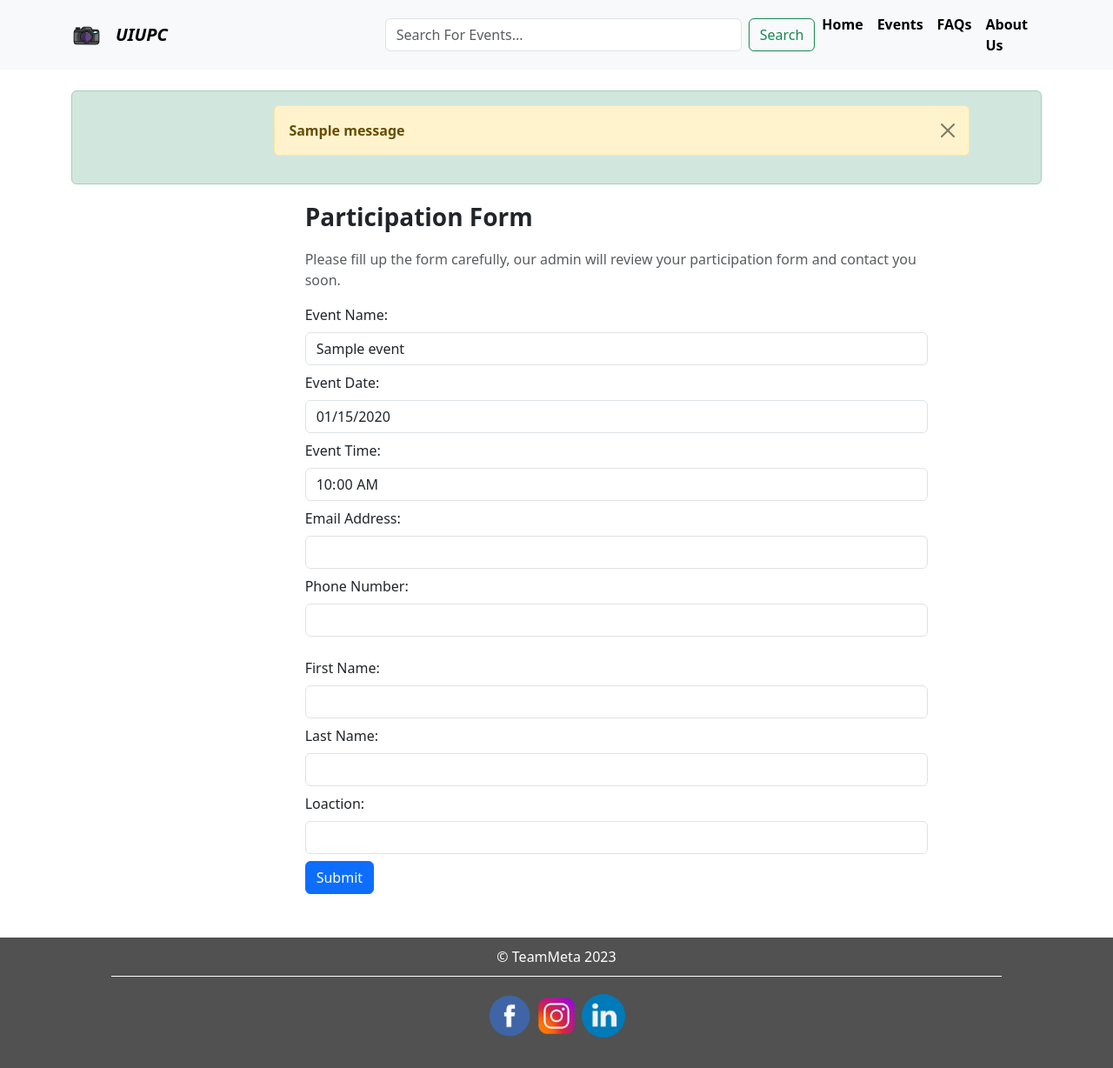
After one commit to mirzaaa101/UIUPhotographyClub-DjangoProject, a Django app: page /participate/1/ in a window 1280 px wide. The commit adds this page. Shown: the whole page at 87% size. Run offline with Django 4.2, Linux system fonts and the light colour scheme; tables that the repository leaves empty hold one stand-in row (values such as "Sample post"); one stand-in notice (Sample message) is shown.

Commit message:
Added Participant Event

```diff
--- a/UIUPC/website/admin.py
+++ b/UIUPC/website/admin.py
@@ -3,9 +3,11 @@ from .models import RegistrationRequest
 from .models import Notice
 from .models import FAQ
 from .models import Event
+from .models import EventRequest
 
 # Register your models here.
 admin.site.register(RegistrationRequest)
 admin.site.register(Notice)
 admin.site.register(FAQ)
 admin.site.register(Event)
+admin.site.register(EventRequest)
--- a/UIUPC/website/models.py
+++ b/UIUPC/website/models.py
@@ -51,3 +51,18 @@ class Event(models.Model):
 
     def __str__(self):
         return f"Event-: {self.title}"
+
+class EventRequest(models.Model):
+    p_id = models.AutoField(primary_key=True)
+    participated_at = models.DateTimeField(auto_now_add=True)
+    eventname = models.CharField(max_length=200)
+    eventdate = models.DateField()
+    eventtime = models.TimeField()
+    email = models.EmailField(max_length=100, unique=True)
+    phone = models.CharField(max_length=11)
+    firstname = models.CharField(max_length=100)
+    lastname = models.CharField(max_length=100)
+    location = models.CharField(max_length=100)
+
+    def __str__(self):
+        return f"Participant Name-: {self.firstname} {self.lastname}"
--- /dev/null
+++ b/UIUPC/website/templates/participate.html
@@ -0,0 +1,70 @@
+{% extends 'base.html'%}
+{%load static%}
+{%block title%}Participate Events{%endblock%}
+{% block content%}
+<style>
+    #container {
+        height: 850px;
+        width: 740px;
+        background-color: transparent;
+        margin: 0 0 0 23%;
+    }
+
+    #msg {
+        width: 800px;
+        margin-left: 20%;
+    }
+</style>
+{% if messages %}
+{% for message in messages %}
+<div class="alert alert-{{ message.tags }}">
+    <div class="alert alert-warning alert-dismissible fade show" role="alert" id="msg">
+        <strong> {{ message }}</strong>
+        <button type="button" class="btn-close" data-bs-dismiss="alert" aria-label="Close"></button>
+    </div>
+</div>
+{% endfor %}
+{% endif %}
+<div class="container" id="container">
+    <p class="fs-3 fw-bold">Participation Form</p>
+    <p class="text-muted">Please fill up the form carefully, our admin will review your participation form and contact
+        you soon.</p>
+    <form method="POST" action="{% url 'participate' event.e_id %}">
+        {% csrf_token %}
+        <div class="mb-2">
+            <label for="exampleInputEmail1" class="form-label">Event Name:</label>
+            <input type="text" class="form-control" name="eventname" value="{{ event.title }}" readonly>
+        </div>
+        <div class="mb-2">
+            <label for="exampleInputEmail1" class="form-label">Event Date:</label>
+            <input type="date" class="form-control" name="eventdate" value="{{ event.event_date|date:'Y-m-d' }}"
+                readonly>
+        </div>
+        <div class="mb-2">
+            <label for="exampleInputEmail1" class="form-label">Event Time:</label>
+            <input type="time" class="form-control" name="eventtime" value="{{ event.event_time|time:'H:i' }}" readonly>
+        </div>
+        <div class="mb-2">
+            <label for="exampleInputEmail1" class="form-label">Email Address:</label>
+            <input type="email" class="form-control" name="email" required>
+        </div>
+        <div class="mb-4">
+            <label for="exampleInputEmail1" class="form-label">Phone Number:</label>
+            <input type="text" class="form-control" name="phone" required>
+        </div>
+        <div class="mb-2">
+            <label for="exampleInputEmail1" class="form-label">First Name:</label>
+            <input type="text" class="form-control" name="firstname" required>
+        </div>
+        <div class="mb-2">
+            <label for="exampleInputEmail1" class="form-label">Last Name:</label>
+            <input type="text" class="form-control" name="lastname" required>
+        </div>
+        <div class="mb-2">
+            <label for="exampleInputEmail1" class="form-label">Loaction:</label>
+            <input type="text" class="form-control" name="loaction" required>
+        </div>
+        <button type="submit" class="btn btn-primary">Submit</button>
+    </form>
+</div>
+{%endblock%}
--- a/UIUPC/website/urls.py
+++ b/UIUPC/website/urls.py
@@ -9,7 +9,8 @@ urlpatterns = [
     path('onlineregistration', views.registration, name='registration'),
     path('faqs', views.faqs, name='faqs'),
     path('events', views.events, name='events'),
-    path('<int:e_id>/', views.event_detail, name='event_detail')
+    path('<int:e_id>/', views.event_detail, name='event_detail'),
+    path('participate/<int:e_id>/', views.participate, name='participate'),
 ]
 
 if settings.DEBUG:
--- a/UIUPC/website/views.py
+++ b/UIUPC/website/views.py
@@ -1,12 +1,11 @@
 from django.shortcuts import render, redirect, get_object_or_404
 from django.contrib import messages
 from django.contrib.auth.models import User
-from .models import RegistrationRequest
+from .models import RegistrationRequest, EventRequest, Notice, FAQ, Event
 from UIUPC import settings
 from django.core.mail import send_mail
 from django.utils import timezone
 from datetime import timedelta
-from .models import Notice, FAQ, Event
 
 def home(request):
     recent_notices = Notice.objects.order_by('-created_at')[:2]
@@ -21,8 +20,8 @@ def registration(request):
         lastname = request.POST['lastname']
         department = request.POST['department']
         dob = request.POST['dob']
-
-        if User.objects.filter(username=email).exists():
+        existing_participants = EventRequest.objects.filter(email=email)
+        if User.objects.filter(username=email).exists() or existing_participants.exists() :
             messages.error(request, 'The email address is already in use.Please try with another email.')
             return redirect('registration')
 
@@ -40,7 +39,7 @@ def registration(request):
 
         #Welcoming Email
         subject = "Welcome To UIU Photography Club"
-        message = f"Dear {firstname} {lastname},\nThank you for registering at UIUPC, we will contact you soon after reviewing your registration information.\n\nThanks for your patience--Team Meta"
+        message = f"Dear {firstname} {lastname},\n\nThank you for registering at UIU Photography Club. We have received your registration information and will review it shortly.\n\nYour patience is appreciated as we process your request. If you have any questions or need further information, feel free to reach out to us.\n\nBest regards,\nTeam UIU Photography Club"
         from_email = settings.EMAIL_HOST_USER
         to_email = [email]
         send_mail(subject, message, from_email, to_email, fail_silently=True)
@@ -74,3 +73,48 @@ def events(request):
 def event_detail(request, e_id):
     event = get_object_or_404(Event, pk=e_id)
     return render(request, 'event_detail.html', {'event': event})
+
+
+def participate(request, e_id):
+    event = get_object_or_404(Event, pk=e_id)
+    if request.method == 'POST':
+        eventname = request.POST['eventname']
+        eventdate = request.POST['eventdate']
+        eventtime = request.POST['eventtime']
+        email = request.POST['email']
+        phone = request.POST['phone']
+        firstname = request.POST['firstname']
+        lastname = request.POST['lastname']
+        location = request.POST['loaction']
+
+        existing_participants = EventRequest.objects.filter(email=email)
+        if existing_participants.exists():
+            messages.error(request, 'You have already registered for this event.')
+            return redirect('participate', e_id=event.e_id)
+
+        new_event_request = EventRequest(
+            eventname=eventname,
+            eventdate=eventdate,
+            eventtime=eventtime,
+            email=email,
+            phone=phone,
+            firstname=firstname,
+            lastname=lastname,
+            location=location
+        )
+
+        new_event_request.save()
+        messages.error(request, 'Thank you for participating. We will send you a confirmation email soon.')
+
+        # Welcoming Email to Event Participants
+        subject = "Welcome to the UIUPC Event"
+        message = f"Dear {firstname} {lastname},\n\nWelcome to the UIUPC event! We are thrilled that you've decided to participate.\n\nEvent Details:\nEvent Name: {eventname}\nDate: {eventdate}\nTime: {eventtime}\n\nWe can't wait to see you at the event. Your participation is highly appreciated, and we're looking forward to a great experience together.\n\nIf you have any questions or need further information before the event, please don't hesitate to reach out to us.\n\nBest regards,\nTeam UIUPC"
+
+        from_email = settings.EMAIL_HOST_USER
+        to_email = [email]
+        send_mail(subject, message, from_email, to_email, fail_silently=True)
+        return redirect('participate', e_id)
+
+    else:
+        event = get_object_or_404(Event, pk=e_id)
+        return render(request, 'participate.html', {'event': event})
```
Also changed, not shown: UIUPC/website/templates/event_detail.html (+66 -2 lines), UIUPC/website/templates/events.html (+5 -30 lines), UIUPC/Files/Events/385810397_617866390523505_2209331218505319046_n.jpg (added), UIUPC/website/migrations/0006_eventrequest.py (added).
